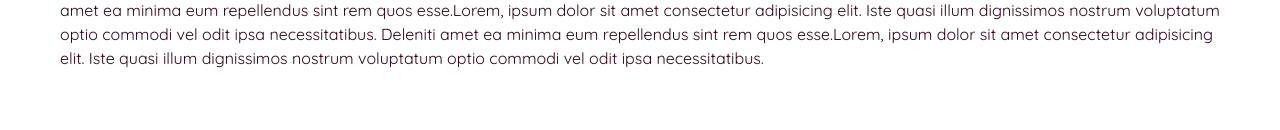
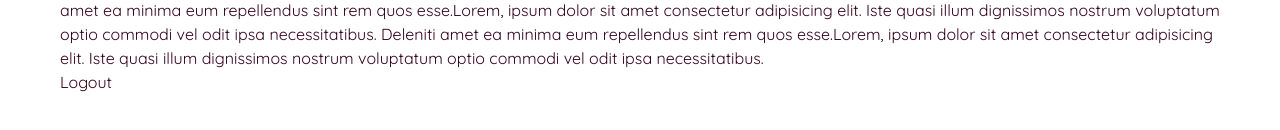
Before and after one commit to EyzRyder/React-Blog, a React (Vite) app in the folder client/: page /about in a window 1280 px wide. Shown: the part 426-556 px from the top of the page. Built offline with nearby package versions, Linux system fonts and the light colour scheme.

Commit message:
update about page

```diff
--- a/client/src/pages/About.jsx
+++ b/client/src/pages/About.jsx
@@ -1,10 +1,21 @@
+import { useState } from "react";
+import { Navigate } from "react-router-dom";
+
 const About = () => {
+    const [user, setUser] = useState("bessi")
+
+    if (!user) {
+        return <Navigate to='/' replace={true}/>
+    }
     return (
         <div>
             <h2 className="text-3xl text-primary-100 mb-8">Sobre</h2>
             <p>Lorem, ipsum dolor sit amet consectetur adipisicing elit. Iste quasi illum dignissimos nostrum voluptatum optio commodi vel odit ipsa necessitatibus. Deleniti amet ea minima eum repellendus sint rem quos esse.Lorem, ipsum dolor sit amet consectetur adipisicing elit. Iste quasi illum dignissimos nostrum voluptatum optio commodi vel odit ipsa necessitatibus. Deleniti amet ea minima eum repellendus sint rem quos esse.Lorem, ipsum dolor sit amet consectetur adipisicing elit. Iste quasi illum dignissimos nostrum voluptatum optio commodi vel odit ipsa necessitatibus. </p>
             <p>Lorem, ipsum dolor sit amet consectetur adipisicing elit. Iste quasi illum dignissimos nostrum voluptatum optio commodi vel odit ipsa necessitatibus. Deleniti amet ea minima eum repellendus sint rem quos esse.Lorem, ipsum dolor sit amet consectetur adipisicing elit. Iste quasi illum dignissimos nostrum voluptatum optio commodi vel odit ipsa necessitatibus. Deleniti amet ea minima eum repellendus sint rem quos esse.Lorem, ipsum dolor sit amet consectetur adipisicing elit. Iste quasi illum dignissimos nostrum voluptatum optio commodi vel odit ipsa necessitatibus. </p>
             <p>Lorem, ipsum dolor sit amet consectetur adipisicing elit. Iste quasi illum dignissimos nostrum voluptatum optio commodi vel odit ipsa necessitatibus. Deleniti amet ea minima eum repellendus sint rem quos esse.Lorem, ipsum dolor sit amet consectetur adipisicing elit. Iste quasi illum dignissimos nostrum voluptatum optio commodi vel odit ipsa necessitatibus. Deleniti amet ea minima eum repellendus sint rem quos esse.Lorem, ipsum dolor sit amet consectetur adipisicing elit. Iste quasi illum dignissimos nostrum voluptatum optio commodi vel odit ipsa necessitatibus. </p>
+
+            <button onClick={() => setUser(null)}>Logout</button>
+
         </div>
     );
 }
```
